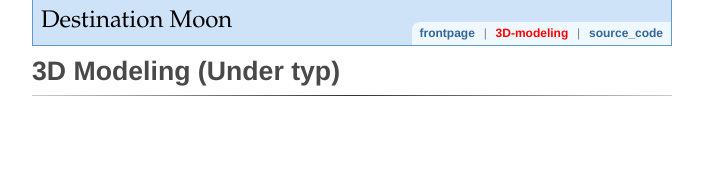
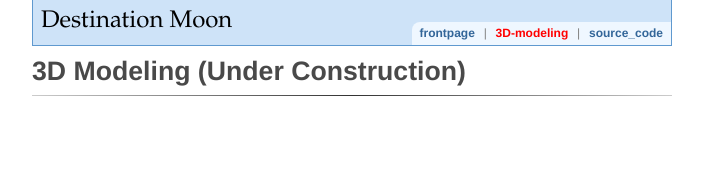
Before and after one commit to chiayolin/physics_mccc, a plain HTML site: page 3D-modeling/index.html in a window 1280 px wide. Shown: the top 173 px of the page, without its empty margins (288-991 px from the left). Drawn offline with Linux system fonts and the light colour scheme.

Commit message:
fix typo #2

```diff
--- a/3D-modeling/index.html
+++ b/3D-modeling/index.html
@@ -21,7 +21,7 @@
         </ul>
       </div>
       <div class="body">
-        <h1>3D Modeling (Under typ)</h1><hr/>
+        <h1>3D Modeling (Under Construction)</h1><hr/>
         <script src="https://gist.github.com/chiayolin/47f7c80e415c857a76ef2949634441e0.js"></script>
       </div>
       <div class="footer">
```
